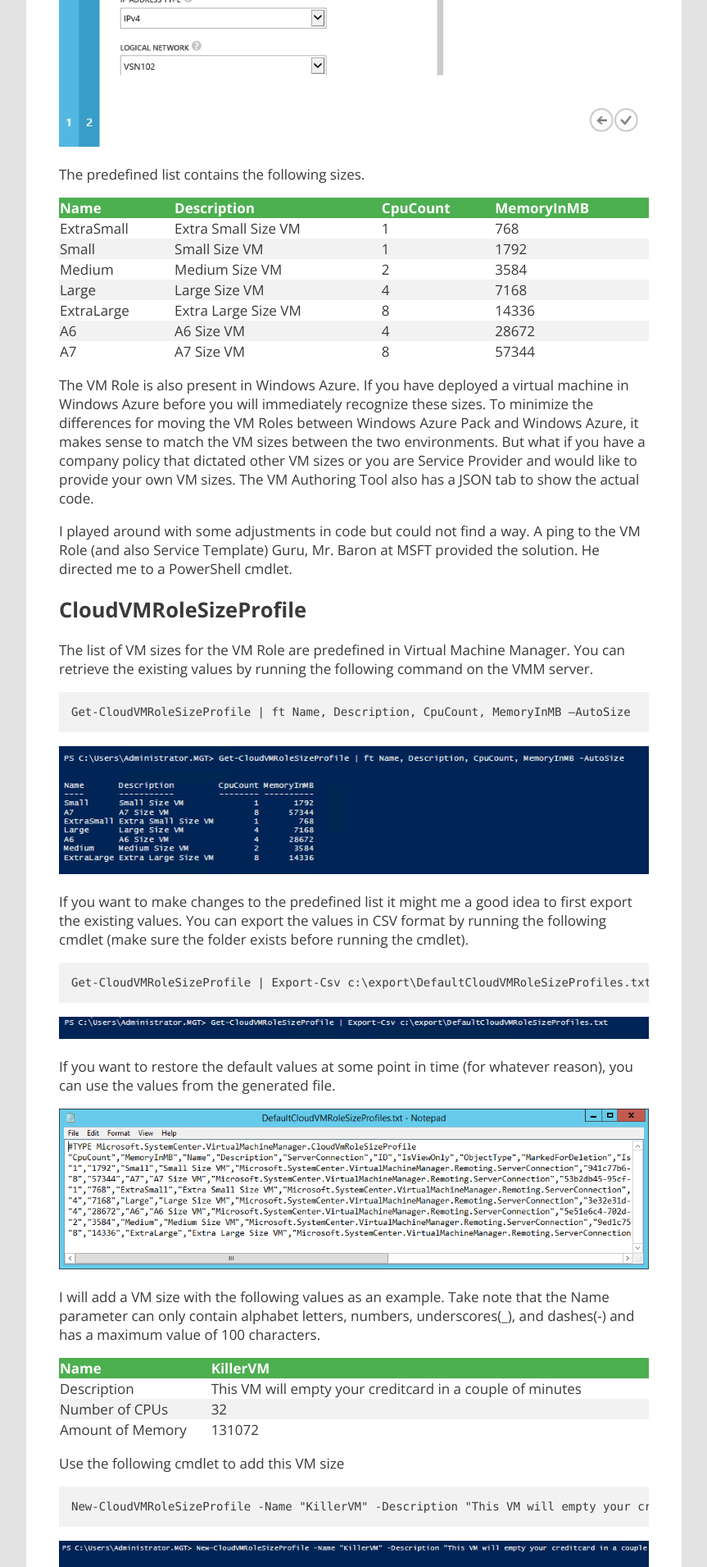
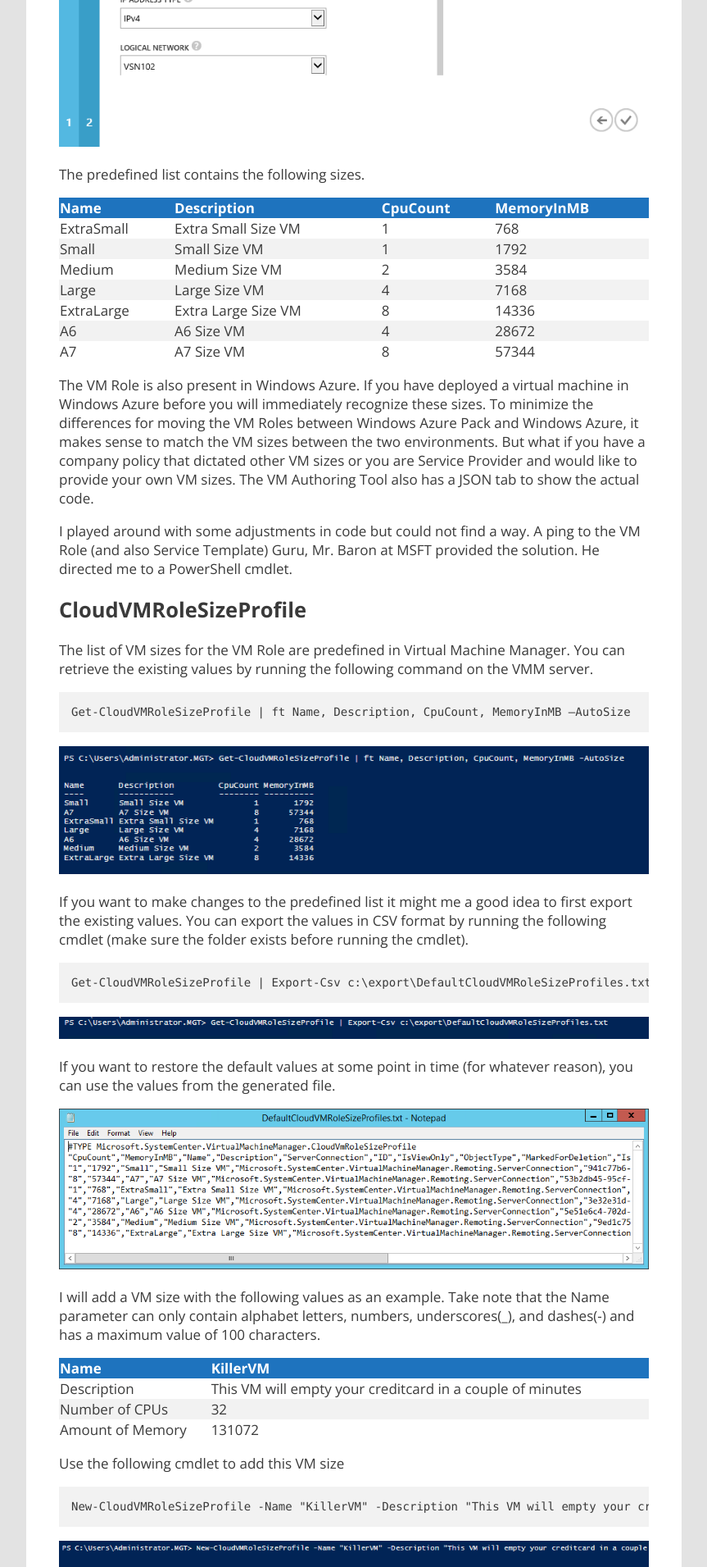
Before and after one commit to marcvaneijk/marcvaneijk.old, a Jekyll site: the page built from _posts/2014-03-09-vmrolesize.md, in a window 1280 px wide. Shown: the part 1906-3817 px from the top of the page at 82% size, without its empty margins (58-921 px from the left). Built offline with Jekyll 4.4.1, drawn with Linux system fonts in a browser that asks for light colours; nearby versions of some CDN libraries.

Commit message:
Update content.css

```diff
--- a/css/content.css
+++ b/css/content.css
@@ -45,19 +45,21 @@ blockquote {
   font-style: italic;
 }
 
+/* table */
+
 table {
   text-align: left;
   width: 100%;
   border-collapse: collapse;
  }
 
+ thead {
+    background-color: #1e73be;
+    color: #ffffff;
+}
+
 tr:nth-child(even) {
   background-color: #f2f2f2
-}
-
-thead {
-    background-color: #4CAF50;
-    color: white;
 }
 
 /* Index */
```
